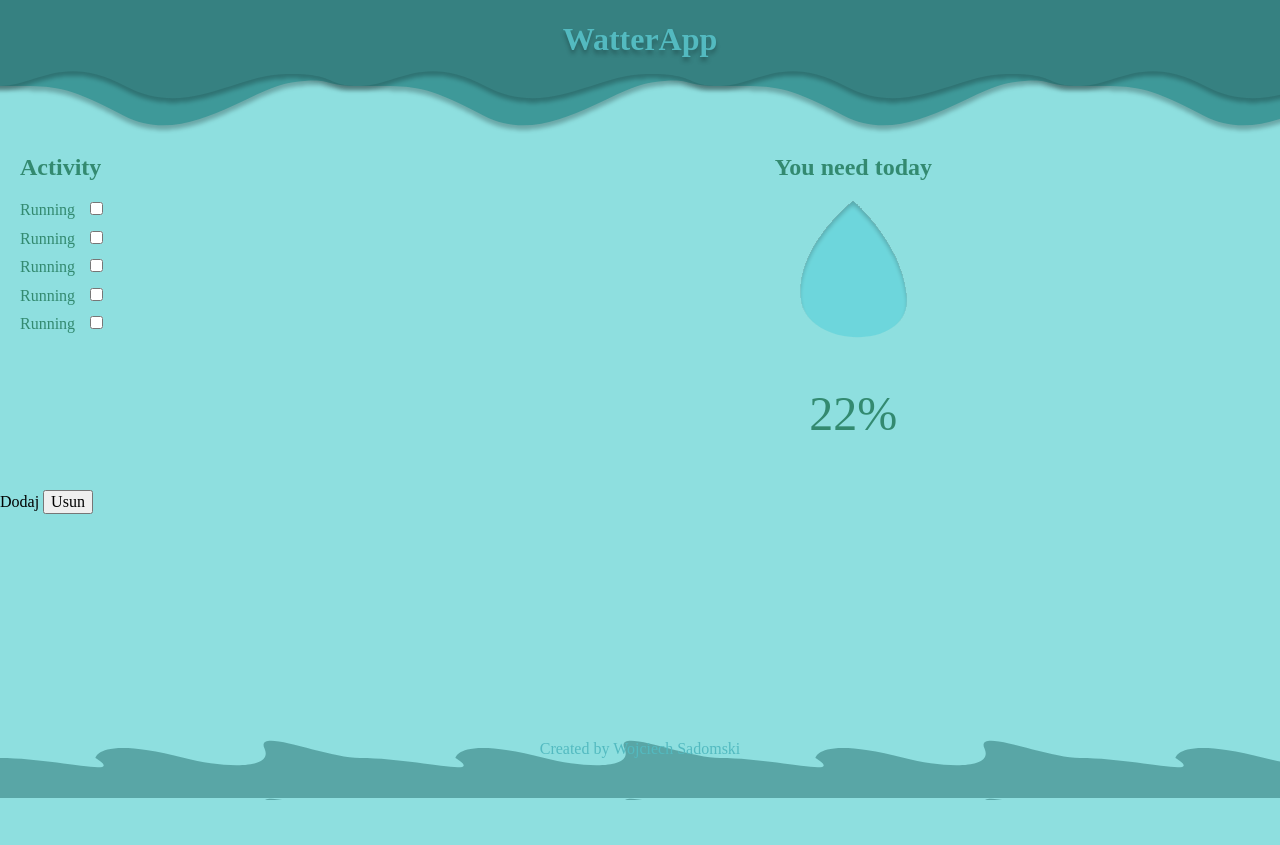
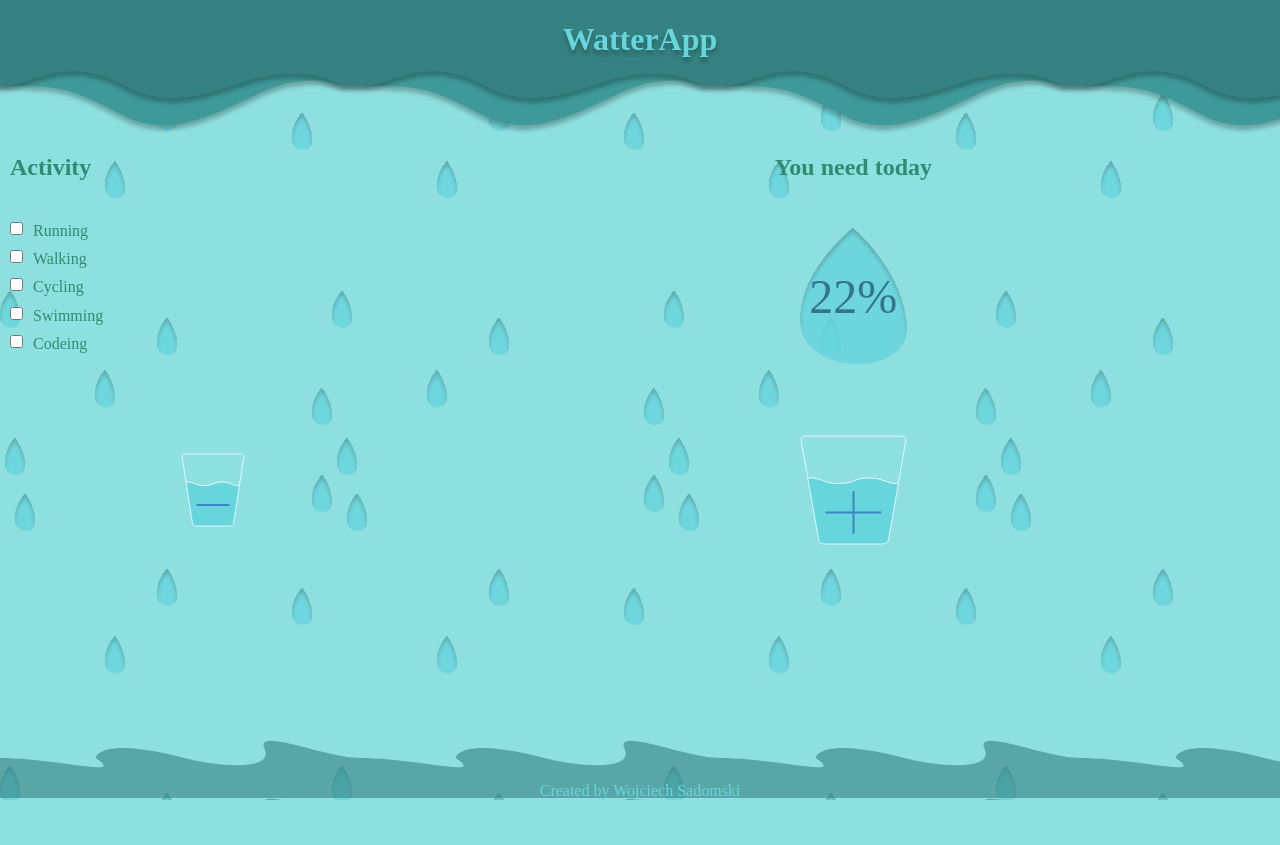
Before and after one commit to wojciech-sadomski/waterApp, a website built with webpack: page src/pages/index.html in a window 1280 px wide. After the commit the page ends 800 px from the top, so only its background shows below. Built offline with nearby package versions, Linux system fonts and the light colour scheme.

Commit message:
first style ready

```diff
--- a/src/js/index.js
+++ b/src/js/index.js
@@ -1,4 +1,4 @@
-import '../scss/main.scss';
+import "../scss/main.scss";
 
 // uncomment the lines below to enable PWA
 // import {registerSW} from './pwa.js';
@@ -6,4 +6,11 @@ import '../scss/main.scss';
 
 /* place your code below */
 
-console.log('HELLO 🚀')
+const add = function () {
+  console.log("HELLO 🚀");
+};
+
+const btnAdd = document.querySelector(".btnAdd--style--js");
+btnAdd.addEventListener("click", add);
+const btnRemove = document.querySelector(".btnRemove--style--js");
+btnRemove.addEventListener("click", add);
--- a/src/pages/index.html
+++ b/src/pages/index.html
@@ -157,28 +157,31 @@
           <label>Running<input class="list__active"name="Running" type="checkbox" /></label>
         </p>
         <p class="list__element">
-          <label>Running<input class="list__active"name="Running" type="checkbox" /></label>
+          <label>Walking<input class="list__active"name="Running" type="checkbox" /></label>
         </p>
         <p class="list__element">
-          <label>Running<input class="list__active"name="Running" type="checkbox" /></label>
+          <label>Cycling<input class="list__active"name="Running" type="checkbox" /></label>
         </p>
         <p class="list__element">
-          <label>Running<input class="list__active"name="Running" type="checkbox" /></label>
+          <label>Swimming<input class="list__active"name="Running" type="checkbox" /></label>
         </p>
         <p class="list__element">
-          <label>Running<input class="list__active"name="Running" type="checkbox" /></label>
+          <label>Codeing<input class="list__active"name="Running" type="checkbox" /></label>
         </p>
       </fieldset>
     </section>
     <section class="statistic">
+
       <h2 class="list__header">You need today</h2>
-      <img class="statistic__image" src="../assets/img/drop.svg" />
+
       <p class="statistic__text">22%</p>
     </section>
-    <div class="buttons">
-      <bottom>Dodaj</bottom>
-      <button>Usun</button>
-    </div>
+    <section class="btnRemove">
+      <button class="btnRemove--style btnRemove--style--js"></button>
+    </section>
+    <section class=btnAdd>
+      <button class="btnAdd--style btnAdd--style--js"></button>
+    </section>
   </main>
     <footer class="footer">Created by Wojciech Sadomski</footer>
 </html>
--- a/src/scss/main.scss
+++ b/src/scss/main.scss
@@ -1,9 +1,9 @@
 @import "~normalize.css";
-@import "modules/hello.scss";
 
 body {
   // display: grid;
   background-color: #8edfdf;
+  background-image: url(../assets/img/drops.svg);
   position: relative;
 }
 .grid {
@@ -17,7 +17,7 @@ body {
   background-image: url(../assets/img/navigation.svg);
   // background-color: #368181;
   &__text {
-    color: #53bac0;
+    color: #66d5dc;
     text-shadow: 0px 4px 4px rgba(0, 0, 0, 0.25);
     text-align: center;
   }
@@ -30,46 +30,88 @@ body {
   grid-column-end: 2;
   display: block;
   list-style: none;
-  margin-left: 20px;
+  margin-left: 10px;
   margin-top: 0;
+  min-width: 120px;
   &__active {
-    margin-left: 15px;
-    border-radius: 50%;
+    margin-right: 10px;
+    float: left;
   }
   &__element {
-    color: #338a70;
     margin-top: 10px;
     margin-bottom: 0;
+    font-size: 16px;
   }
   &__header {
     color: #338a70;
+    margin-bottom: 40px;
   }
 }
 .footer {
-  display: inherit;
-  color: #53bac0;
+  display: flex;
+  color: #66d5dc;
   width: 100%;
   height: 60px;
   bottom: 0;
   position: fixed;
   background-image: url(../assets/img/footer.svg);
-  text-align: center;
+  align-items: flex-end;
+  justify-content: center;
 }
 .statistic {
   display: flex;
   flex-direction: column;
-  justify-content: center;
   grid-column-start: 2;
   grid-column-end: 4;
   align-items: center;
+
   &__text {
-    display: block;
-    color: #338a70;
+    // display: block;
+    display: flex;
+    justify-content: center;
+    align-items: center;
+    margin: 0em;
+    width: 150px;
+    height: 150px;
+    color: #367488;
     font-size: 48px;
-  }
-  &__image {
-    transition: inherit;
-    display: inherit;
-    // background-color: blue;
+    background-image: url(../assets/img/drop.svg);
+    background-position: center;
+    background-repeat: no-repeat;
   }
 }
+.btnAdd {
+  grid-column-start: 2;
+  grid-column-end: 4;
+  display: flex;
+  justify-content: center;
+  align-items: center;
+  position: relative;
+  &--style {
+    width: 110px;
+    height: 110px;
+    background: no-repeat;
+    border: none;
+    background-image: url(../assets/img/add_button.svg);
+    background-position: center center;
+    background-repeat: no-repeat;
+  }
+}
+.btnRemove {
+  grid-column-start: 1;
+  grid-column-end: 2;
+  display: flex;
+  justify-content: center;
+  align-items: center;
+  position: relative;
+  &--style {
+    width: 80px;
+    height: 80px;
+    background: no-repeat;
+    border: none;
+    background-image: url(../assets/img/remove_button.svg);
+    background-position: center;
+    background-repeat: no-repeat;
+    touch-action: manipulation;
+  }
+}
```
Also changed, not shown: src/scss/modules/hello.scss (deleted, +0 -65 lines), src/assets/img/add_button.svg (added), src/assets/img/button-checked.svg (added), src/assets/img/drops.svg (added), src/assets/img/remove_button.svg (added).
